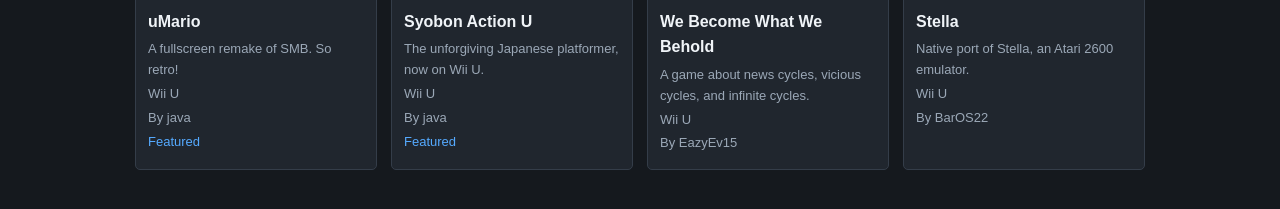
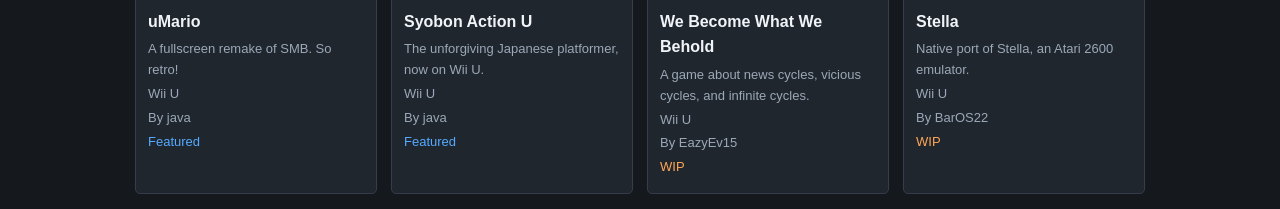
Before and after one commit to PortBREW/PortBREW.github.io, a plain HTML site: page index.html in a window 1280 px wide. Shown: the part 493-702 px from the top of the page. Drawn offline with Linux system fonts and the light colour scheme.

Commit message:
Update index.html

```diff
--- a/index.html
+++ b/index.html
@@ -41,6 +41,7 @@ select{min-width:150px}
 .game-info h3{margin:0 0 5px;color:#f0f4f8;font-size:16px}
 .game-info p{margin:3px 0;color:#9ba8b7;font-size:13px}
 .featured{color:#55aaff!important}
+.wip{color:#ffa755!important}
 .tag-list{display:flex;flex-wrap:wrap;align-items:center;gap:8px}
 .tag-list span{padding:5px 10px;color:#b8c9dc;background:#20262e;border:1px solid #343d49;border-radius:4px}
 .tag-list img{height:30px;width:auto;object-fit:contain}
@@ -113,7 +114,8 @@ const games = [
         platform: "Wii U",
         developer: "java",
         github: "https://github.com/PortBREW/uMario-U",
-        featured: true
+        featured: true,
+        wip: false
     },
     {
         title: "Syobon Action U",
@@ -122,7 +124,8 @@ const games = [
         platform: "Wii U",
         developer: "java",
         github: "https://github.com/PortBREW/Syobon-Action-U",
-        featured: true
+        featured: true,
+        wip: false
     },
     {
         title: "We Become What We Behold",
@@ -131,7 +134,8 @@ const games = [
         platform: "Wii U",
         developer: "EazyEv15",
         github: "https://github.com/PortBREW/WBWWB-U",
-        featured: false
+        featured: false,
+        wip: true
     },
     {
         title: "Stella",
@@ -140,7 +144,8 @@ const games = [
         platform: "Wii U",
         developer: "BarOS22",
         github: "https://github.com/PortBREW/Stella-for-Wii-U",
-        featured: false
+        featured: false,
+        wip: true
     }
 ];
 
@@ -240,6 +245,13 @@ function renderGames() {
             info.append(featured);
         }
 
+        if (game.wip) {
+            const wip = document.createElement("p");
+            wip.className = "wip";
+            wip.textContent = "WIP";
+            info.append(wip);
+        }
+
         card.append(image, info);
         gamesList.append(card);
     });
```
